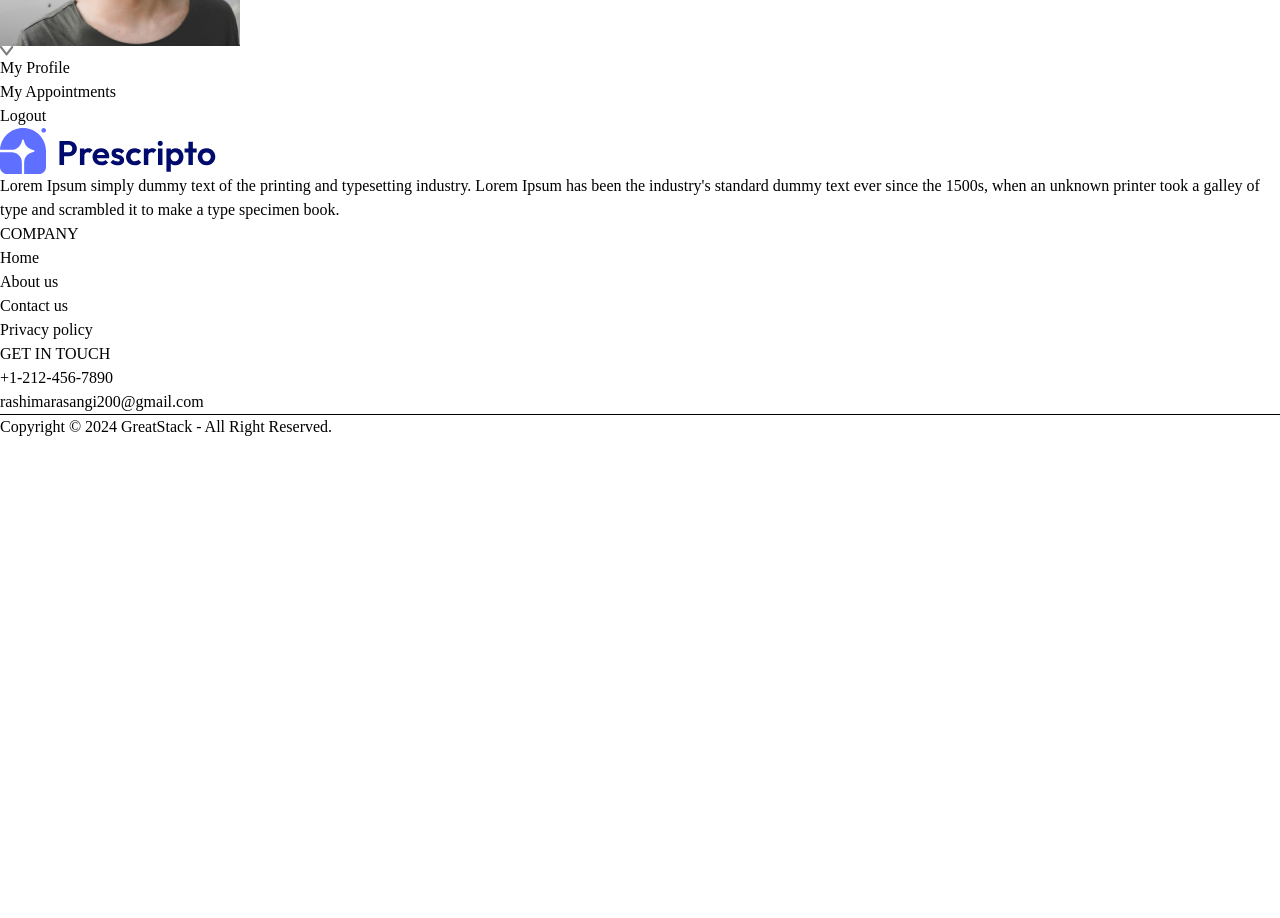
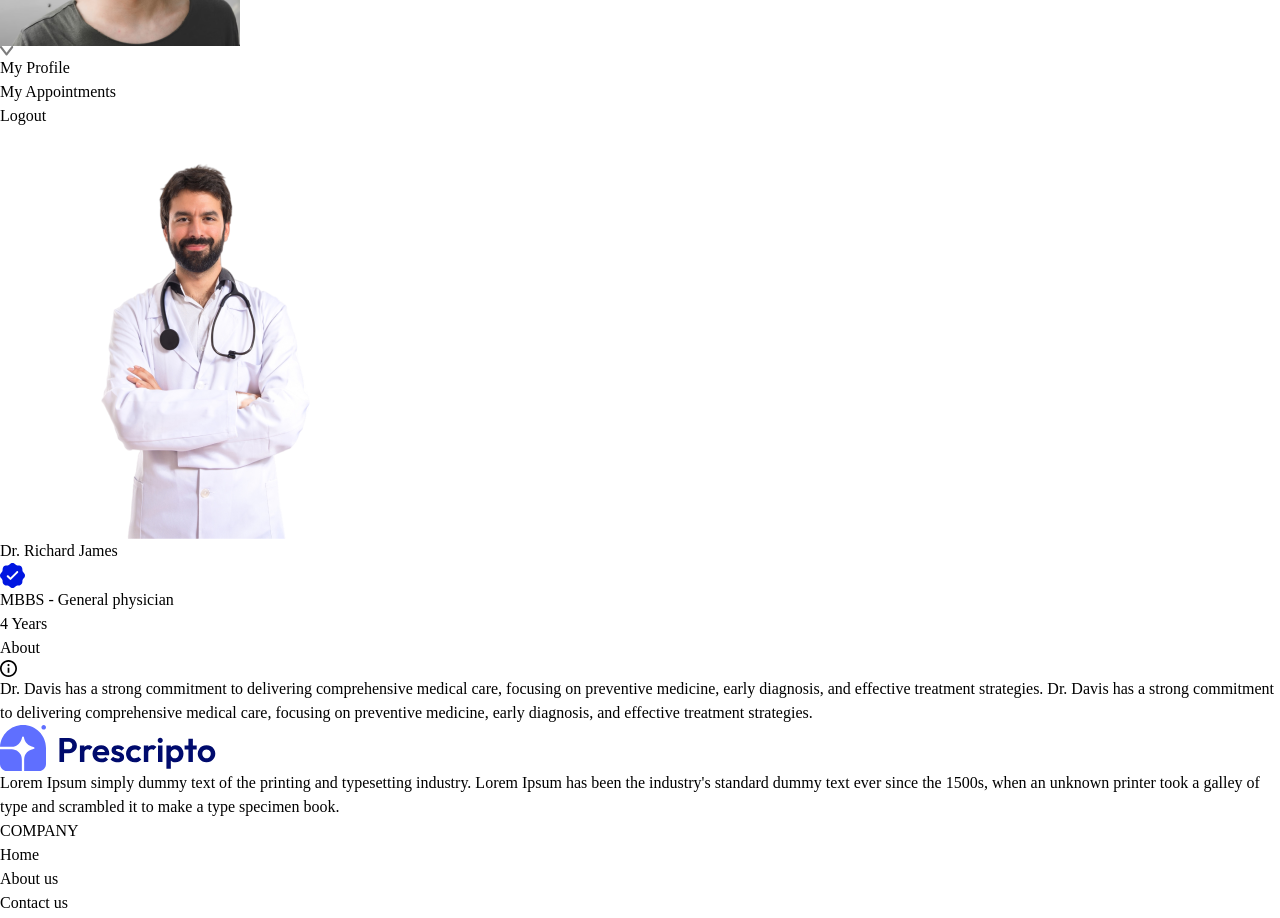
Before and after one commit to rashimarasangi/Prescripto, a React (Vite) app in the folder frontend/: page /appoinment/1 in a window 1280 px wide. Shown: the part 340-1258 px from the top of the page. Before the commit the page ends 800 px from the top, so only its background shows below. Built offline with nearby package versions, Linux system fonts and the light colour scheme.

Commit message:
appoinment section is added

```diff
--- a/frontend/src/pages/Appoinment.jsx
+++ b/frontend/src/pages/Appoinment.jsx
@@ -1,9 +1,53 @@
-import React from 'react'
+import React, { useState } from 'react'
+import { useContext } from 'react'
+import { useParams } from 'react-router-dom'
+import { AppContext } from '../context/AppContext'
+import { useEffect } from 'react'
+import { assets } from '../assets/assets'
 
 const Appoinment = () => {
-  return (
+
+  const {docId} = useParams()
+  const {doctors} = useContext(AppContext)
+
+  const [docInfo,setDocInfo] = useState(null)
+
+  const fetchDocInfo = async () => {
+    const docInfo = doctors.find(doc => doc.id === docId)
+    setDocInfo(docInfo)
+    console.log(docInfo)
+
+  }
+
+  useEffect(()=>{
+fetchDocInfo()
+  },[doctors,docId])
+  return docInfo && (
     <div>
+      {/*-------doctor details-----*/}
+      <div>
+        <div>
+          <img src={docInfo.image} alt="" />
+        </div>
 
+        <div>
+         {/*---doc info----*/}
+         <p>{docInfo.name} <img src={assets.verified_icon} alt="" /> </p>
+
+         <div>
+          <p>{docInfo.degree} - {docInfo.speciality}</p>
+          <button>{docInfo.experience}</button>
+         </div>
+
+         {/*---- doc about----*/}
+         <div>
+          <p>About <img src={assets.info_icon} alt="" /> </p>
+          <p>{docInfo.about}</p>
+         </div>
+
+
+        </div>
+      </div>
     </div>
   )
 }
```
